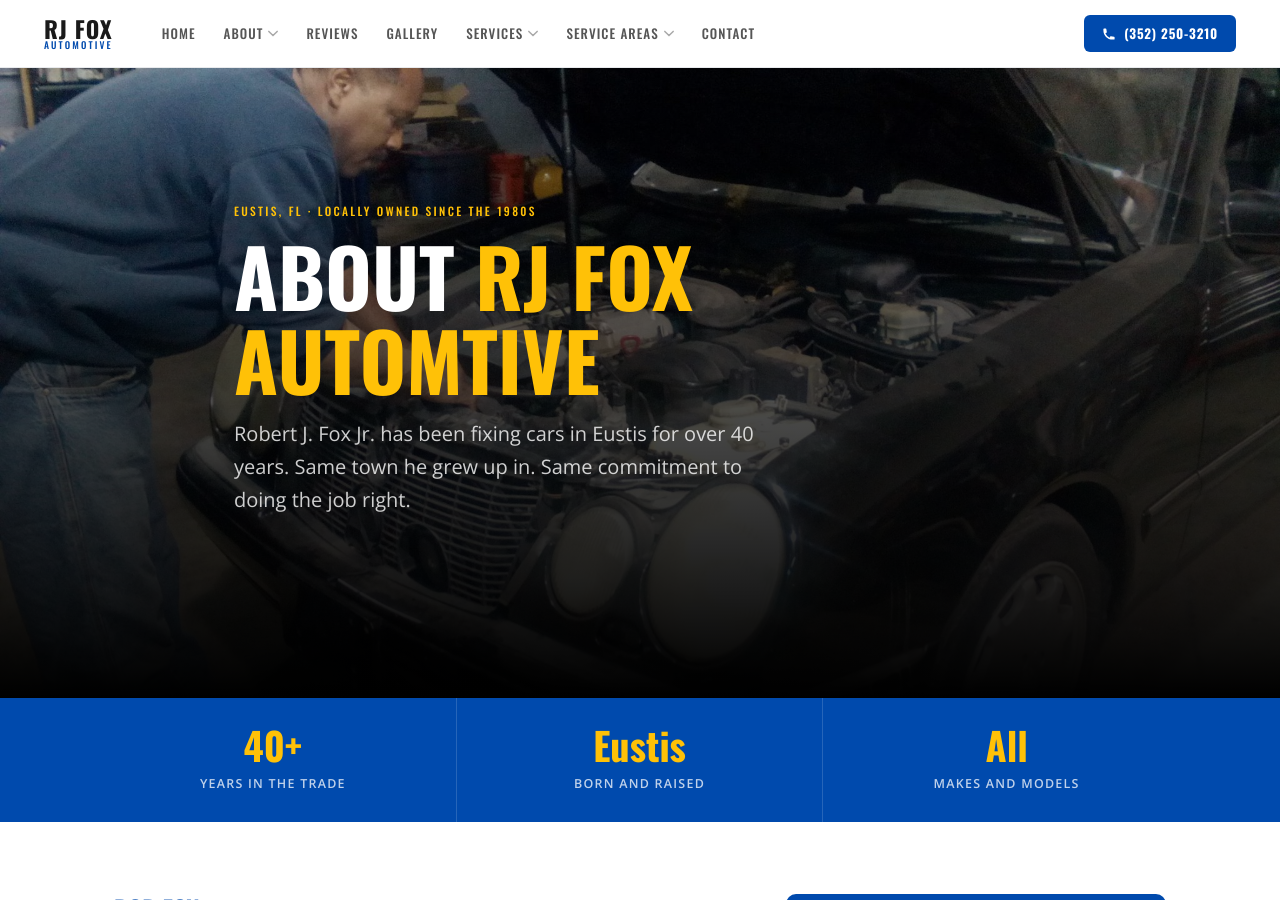
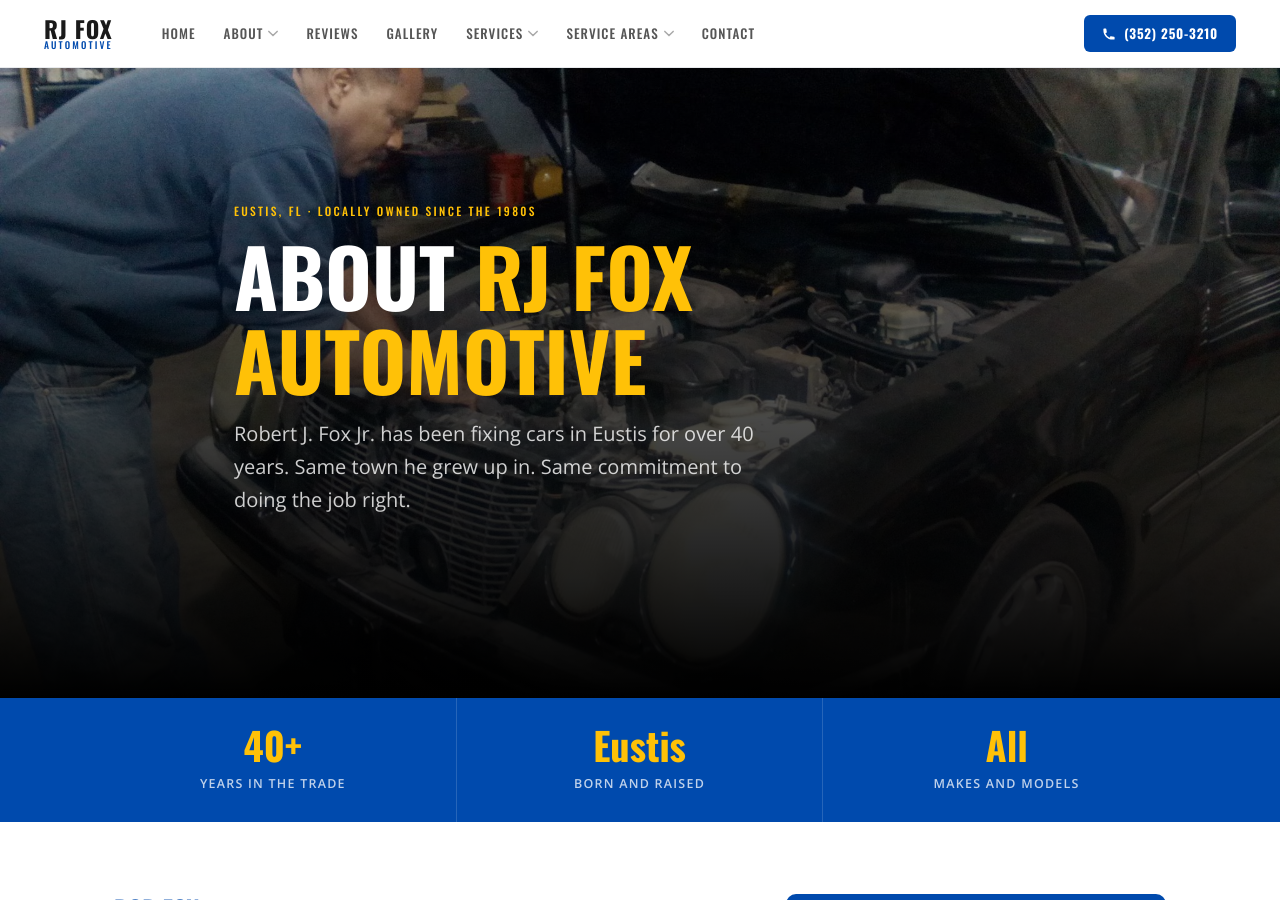
Before and after one commit to JamesBrownR/RJ-Fox-Automotive, a Jekyll site: the page built from about-us/index.html, in a window 1280 px wide and 900 px high. Built offline with Jekyll 4.4.1, drawn with Linux system fonts in a browser that asks for light colours.

Commit message:
Update index.html

```diff
--- a/about-us/index.html
+++ b/about-us/index.html
@@ -1,6 +1,6 @@
 ---
 layout: default
-title: About
+title: About RJ Fox Automotive | 40+ Years of Honest Transmission Repair in Eustis, FL | Transmission Services | Locally Owned & Operated | Serving Lake County Since the 1980s
 description: "Robert J. Fox Jr. has been doing honest auto repair in Eustis, FL for over 40 years. Born and raised in Eustis, Rob started RJ Fox Automotive to give Lake County drivers a shop they could actually trust."
 ---
 
@@ -304,7 +304,7 @@
   <div class="about-hero__overlay"></div>
   <div class="about-hero__content">
     <span class="about-hero__eyebrow">Eustis, FL · Locally Owned Since the 1980s</span>
-    <h1>About <span>RJ Fox Automtive</span></h1>
+    <h1>About <span>RJ Fox Automotive</span></h1>
     <p class="about-hero__sub">Robert J. Fox Jr. has been fixing cars in Eustis for over 40 years. Same town he grew up in. Same commitment to doing the job right.</p>
   </div>
 </section>
```
